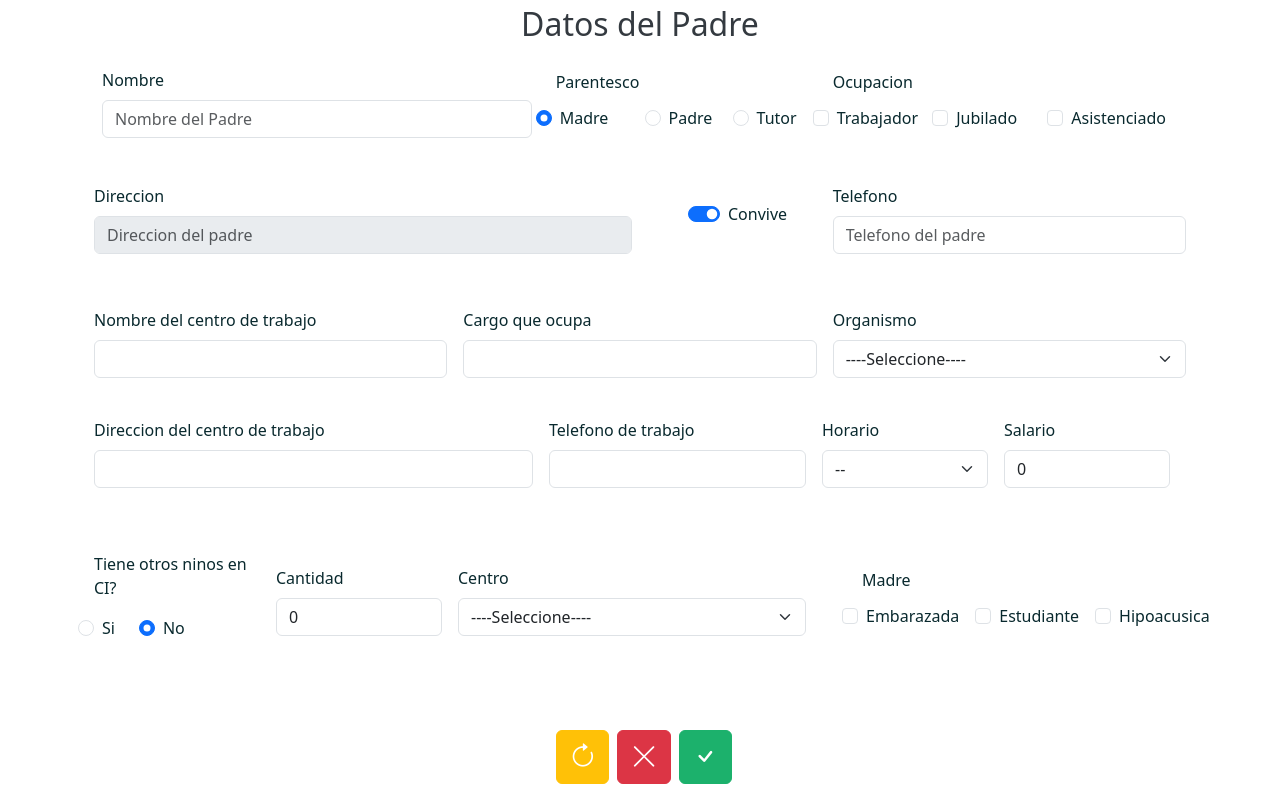
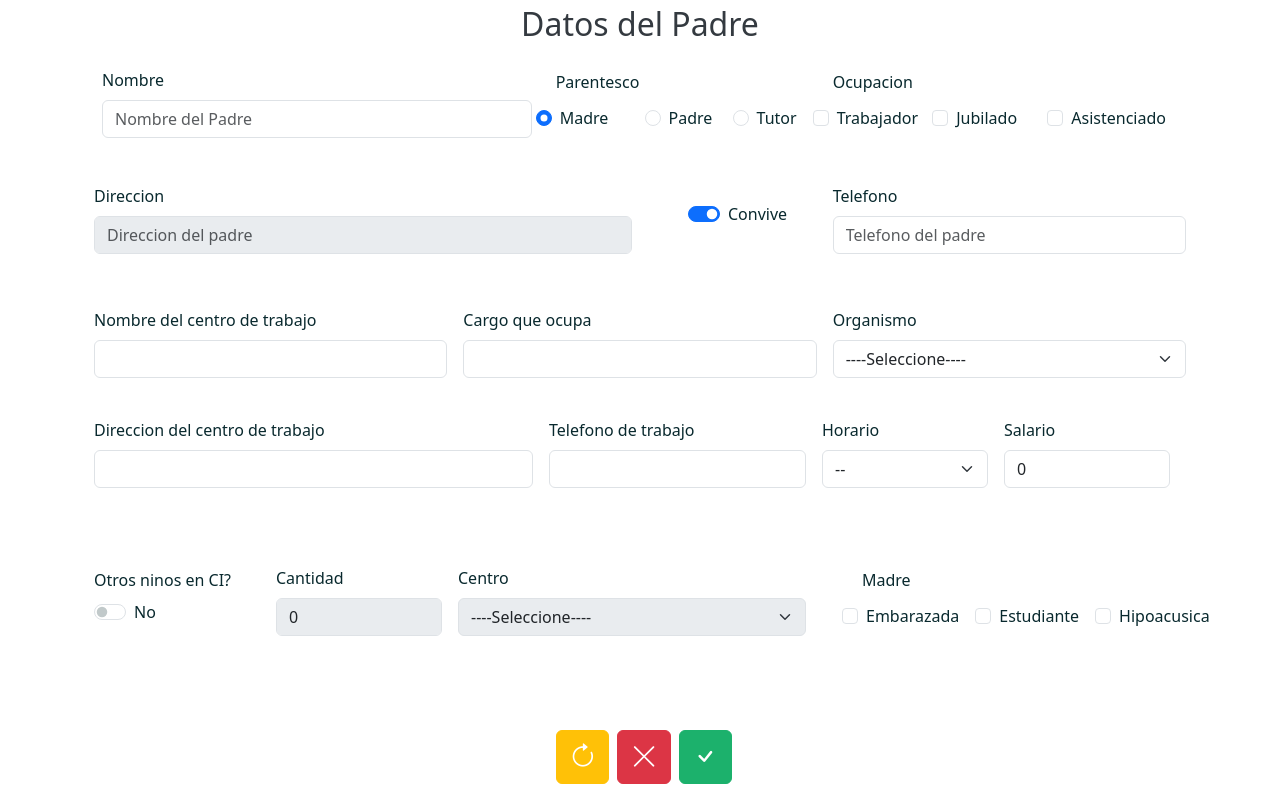
Before and after one commit to yoan0102/pruebaOCIFontend, a React (Vite) app: page /dashboard/submision in a window 1280 px wide. Shown: the part 782-1582 px from the top of the page. Built offline with nearby package versions, Linux system fonts and the light colour scheme.

Commit message:
fic: refactoring paretns form

```diff
--- a/src/pages/dashboard/Submision/components/forms/FormPaterns/FormPaterns.tsx
+++ b/src/pages/dashboard/Submision/components/forms/FormPaterns/FormPaterns.tsx
@@ -293,7 +293,7 @@ const htmlFormPaterns: React.FC<FormParetnsProps> = ({ values }) => {
                           Salario
                         </label>
                         <Field
-                          type="text"
+                          type="number"
                           id="salary"
                           name="children.parents.salary"
                           className="form-control"
@@ -308,33 +308,22 @@ const htmlFormPaterns: React.FC<FormParetnsProps> = ({ values }) => {
                       <div className="form-outline">
                         <div>
                           <label className="form-label" htmlFor="typeParent">
-                            Tiene otros ninos en CI?
+                            Otros ninos en CI?
                           </label>
                         </div>
 
                         <div className="d-flex flex-column flex-md-row gap-3">
-                          <div className="form-check form-check-inline p-md-2 ">
+                          <div className="form-check form-switch">
                             <Field
-                              className="form-check-input"
-                              type="radio"
+                              className="form-check-input switch-lg"
+                              type="checkbox"
+                              role="switch"
                               name="children.parents.otherChildren"
                               id="otherChildren"
+                              checked={values.otherChildren}
                             />
-                            <label className="form-check-label" htmlFor="otherChildren">
-                              Si{' '}
-                            </label>
-                          </div>
-
-                          <div className="form-check htmlForm-check-inline p-md-2">
-                            <Field
-                              className="form-check-input"
-                              type="radio"
-                              name="children.parents.otherChildren"
-                              id="otherChildren"
-                              checked
-                            />
-                            <label className="form-check-label" htmlFor="otherChildren">
-                              No{' '}
+                            <label className="form-label" htmlFor="otherChildren">
+                              {values.otherChildren ? 'Si' : 'No'}
                             </label>
                           </div>
                         </div>
@@ -347,11 +336,12 @@ const htmlFormPaterns: React.FC<FormParetnsProps> = ({ values }) => {
                           Cantidad
                         </label>
                         <input
-                          type="text"
+                          type="number"
                           id="cantOtherChildren"
                           name="childre.parents.cantOtherChildren"
                           className="form-control"
                           value={values.cantOtherChildren}
+                          disabled={!values.otherChildren}
                         />
                       </div>
                     </div>
@@ -364,6 +354,7 @@ const htmlFormPaterns: React.FC<FormParetnsProps> = ({ values }) => {
                           name="children.parents.ciOtherChildren"
                           className="form-select"
                           aria-label="ciOtherChildren"
+                          disabled={!values.otherChildren}
                         >
                           <option selected>----Seleccione----</option>
                           <option value="Menique">Menique</option>
```
